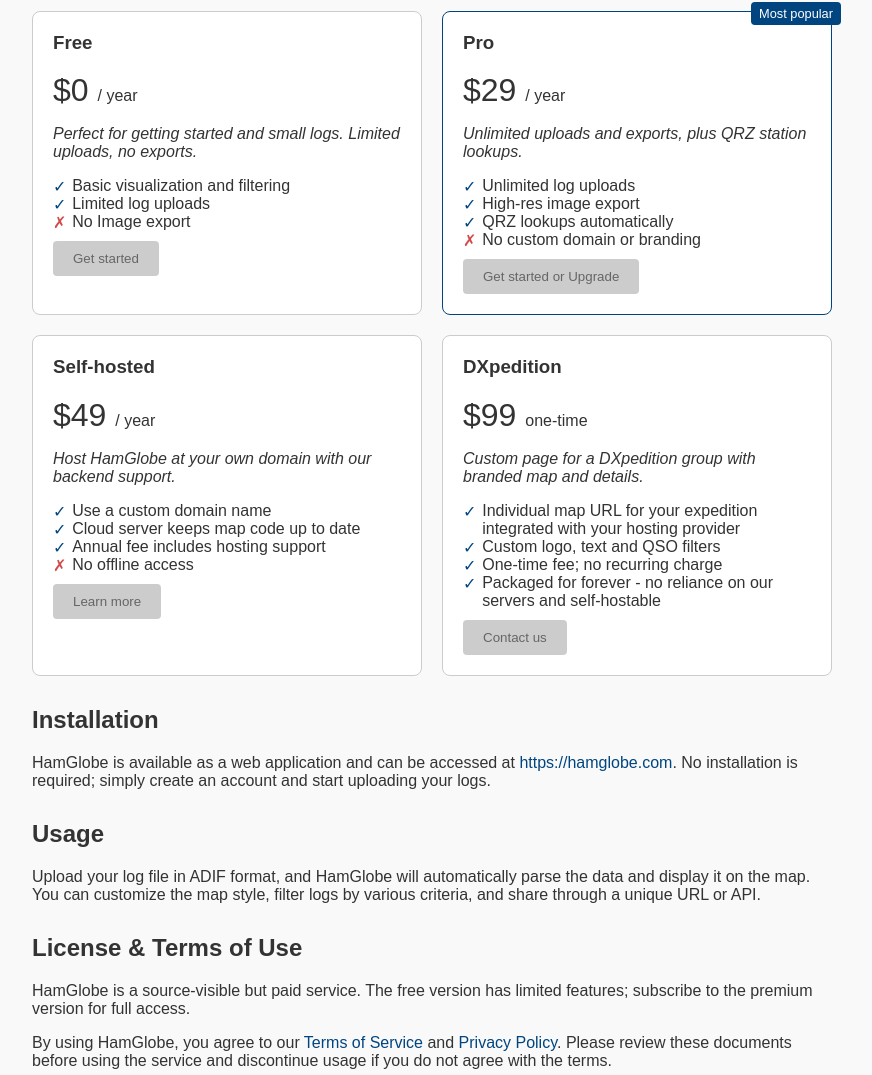
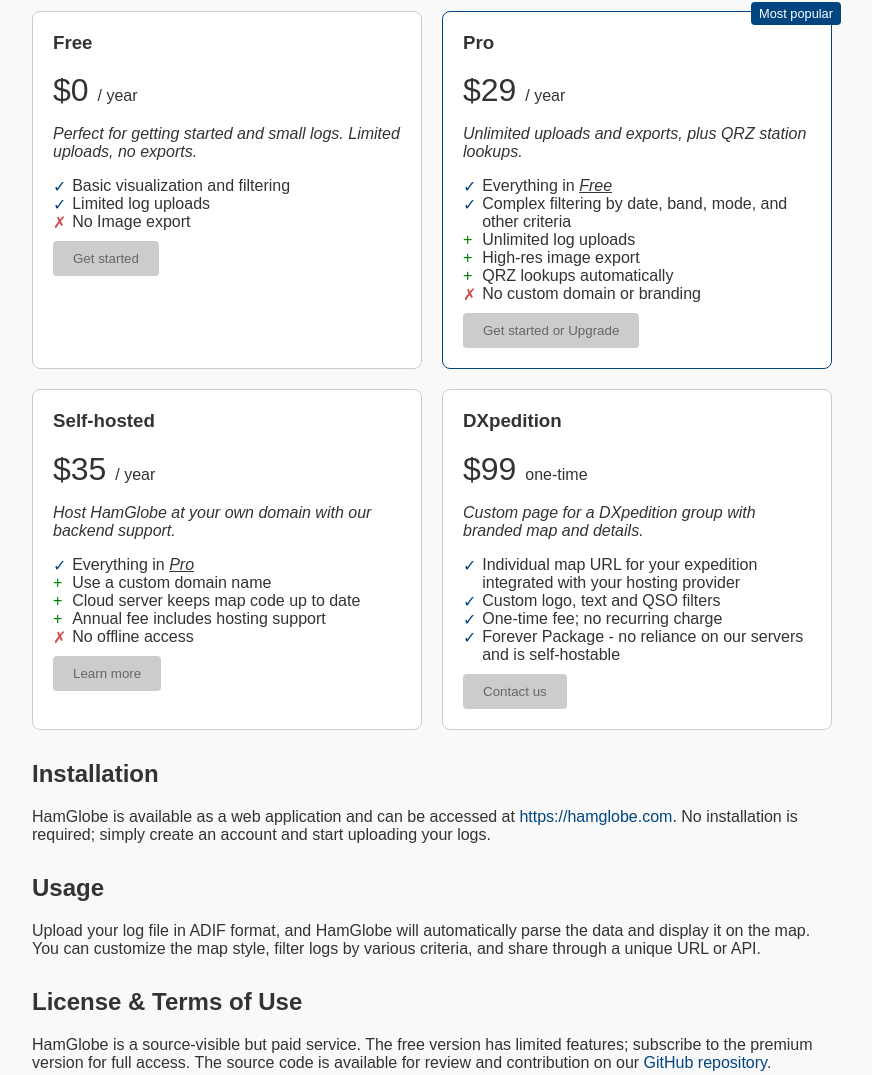
Before and after one commit to lucasburlingham/hamglobe.com, a plain HTML site: page docs/index.html in a window 1280 px wide. Shown: the part 909-1984 px from the top of the page, without its empty margins (208-1080 px from the left). Drawn offline with Linux system fonts and the light colour scheme; a script that the page names is missing.

Commit message:
Enhance index.html with meta tags, styling updates, and improved content for pricing sections

```diff
--- a/docs/index.html
+++ b/docs/index.html
@@ -3,7 +3,15 @@
 
 <head>
 	<meta charset="UTF-8">
+	<meta http-equiv="Content-Type" content="text/html;charset=UTF-8">
+
 	<meta name="viewport" content="width=device-width, initial-scale=1.0">
+	<meta name="description" content="HamGlobe is a web application that turns your Amateur Radio logs into interactive maps.
+		Upload your ADIF log files and watch your QSOs come alive as arcs and points on a globe.
+		Share your maps with friends or embed them on your site.
+		Perfect for ham radio operators who want to visualize their contacts around the world.">
+	<meta name="keywords"
+		content="HamGlobe, ham radio, amateur radio, radio logs, ADIF, interactive maps, globe visualization, QRZ lookup, log mapping">
 	<title>HamGlobe</title>
 	<style>
 		body {
@@ -68,6 +76,14 @@
 			padding: 20px;
 			font-size: .9em;
 			color: #666;
+		}
+
+		.underline {
+			text-decoration: underline;
+		}
+
+		.italic {
+			font-style: italic;
 		}
 
 		/* pricing cards */
@@ -146,6 +162,13 @@
 			color: rgba(206, 67, 67, 0.964);
 		}
 
+		.pricing-cards .highlights li.plus::before {
+			content: '+';
+			position: absolute;
+			left: 0;
+			color: green;
+		}
+
 		button.cta {
 			background: #004580;
 			color: #fff;
@@ -162,6 +185,7 @@
 			cursor: not-allowed;
 		}
 	</style>
+</head>
 
 <body>
 	<header>
@@ -209,21 +233,24 @@
 					<p class="price">$29 <span>/ year</span></p>
 					<p class="description">Unlimited uploads and exports, plus QRZ station lookups.</p>
 					<ul class="highlights">
-						<li>Unlimited log uploads</li>
-						<li>High-res image export</li>
-						<li>QRZ lookups automatically</li>
+						<li>Everything in <span class="underline italic">Free</span></li>
+						<li>Complex filtering by date, band, mode, and other criteria</li>
+						<li class="plus">Unlimited log uploads</li>
+						<li class="plus">High-res image export</li>
+						<li class="plus">QRZ lookups automatically</li>
 						<li class="missing">No custom domain or branding</li>
 					</ul>
 					<button class="cta" disabled>Get started or Upgrade</button>
 				</div>
 				<div class="card">
 					<h3>Self-hosted</h3>
-					<p class="price">$49 <span>/ year</span></p>
+					<p class="price">$35 <span>/ year</span></p>
 					<p class="description">Host HamGlobe at your own domain with our backend support.</p>
 					<ul class="highlights">
-						<li>Use a custom domain name</li>
-						<li>Cloud server keeps map code up to date</li>
-						<li>Annual fee includes hosting support</li>
+						<li>Everything in <span class="underline italic">Pro</span></li>
+						<li class="plus">Use a custom domain name</li>
+						<li class="plus">Cloud server keeps map code up to date</li>
+						<li class="plus">Annual fee includes hosting support</li>
 						<li class="missing">No offline access</li>
 					</ul>
 					<button class="cta" disabled>Learn more</button>
@@ -236,7 +263,7 @@
 						<li>Individual map URL for your expedition integrated with your hosting provider</li>
 						<li>Custom logo, text and QSO filters</li>
 						<li>One-time fee; no recurring charge</li>
-						<li>Packaged for forever - no reliance on our servers and self-hostable</li>
+						<li>Forever Package - no reliance on our servers and is self-hostable</li>
 					</ul>
 					<button class="cta" disabled>Contact us</button>
 				</div>
@@ -257,7 +284,8 @@
 		<section id="license">
 			<h2>License &amp; Terms of Use</h2>
 			<p>HamGlobe is a source-visible but paid service. The free version has limited features; subscribe to the
-				premium version for full access.</p>
+				premium version for full access. The source code is available for review and contribution on our <a
+					href="https://github.com/lburlingham/hamglobe">GitHub repository</a>.</p>
 			<p>By using HamGlobe, you agree to our <a href="TOS.md">Terms of Service</a> and <a
 					href="PRIVACY.md">Privacy Policy</a>. Please review these documents before using the service and
 				discontinue usage if you do not agree with the terms.</p>
```
